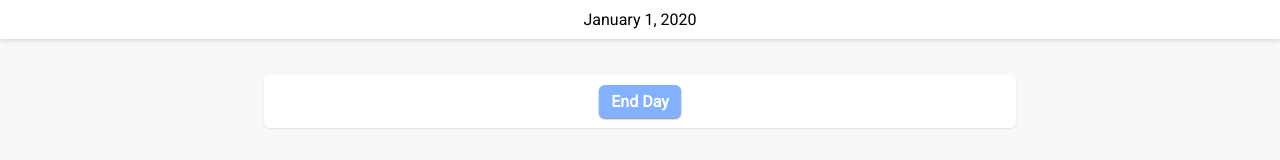
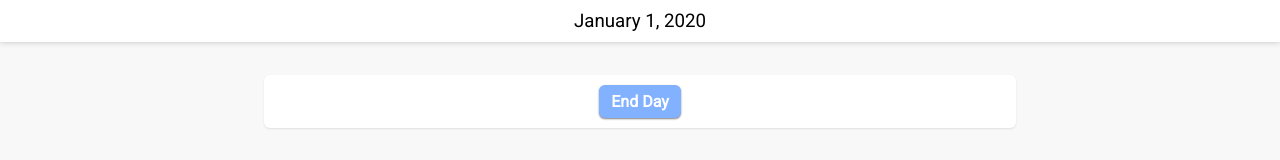
Before and after one commit to LKloosterman/simulife, an Angular app: page / in a window 1280 px wide. Shown: the top 160 px of the page. Built offline with nearby package versions, Linux system fonts and the light colour scheme.

Commit message:
Increase the size of the date in the infobar

```diff
--- a/src/app/infobar/infobar.component.html
+++ b/src/app/infobar/infobar.component.html
@@ -1,5 +1,5 @@
 <div id="infobar">
   <div id="date-section">
-    {{ game_date | date : "longDate" }}
+    <h3>{{ game_date | date : "longDate" }}</h3>
   </div>
 </div>
--- a/src/app/infobar/infobar.component.scss
+++ b/src/app/infobar/infobar.component.scss
@@ -15,3 +15,8 @@
 #date-section {
   display: flex;
 }
+
+#date-section > h3 {
+  margin: 0;
+  font-weight: 400;
+}
```
